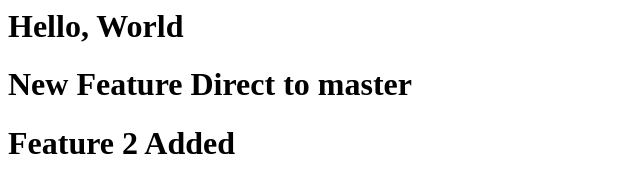
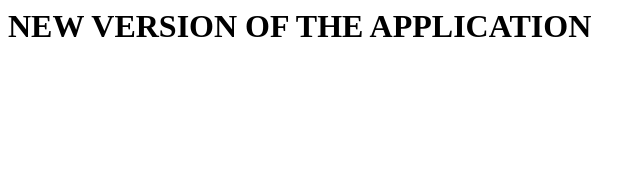
Before and after one commit to rdavephp/git-learn-1, a plain HTML site: page index.html in a window 1280 px wide. Shown: the whole page, without its empty margins (0-644 px from the left). Drawn offline with Linux system fonts and the light colour scheme.

Commit message:
new version of the app

```diff
--- a/index.html
+++ b/index.html
@@ -1,3 +1 @@
-<h1>Hello, World</h1>
-<h1>New Feature Direct to master</h1>
-<h1>Feature 2 Added</h1>
+<h1>NEW VERSION OF THE APPLICATION</h1>
```
